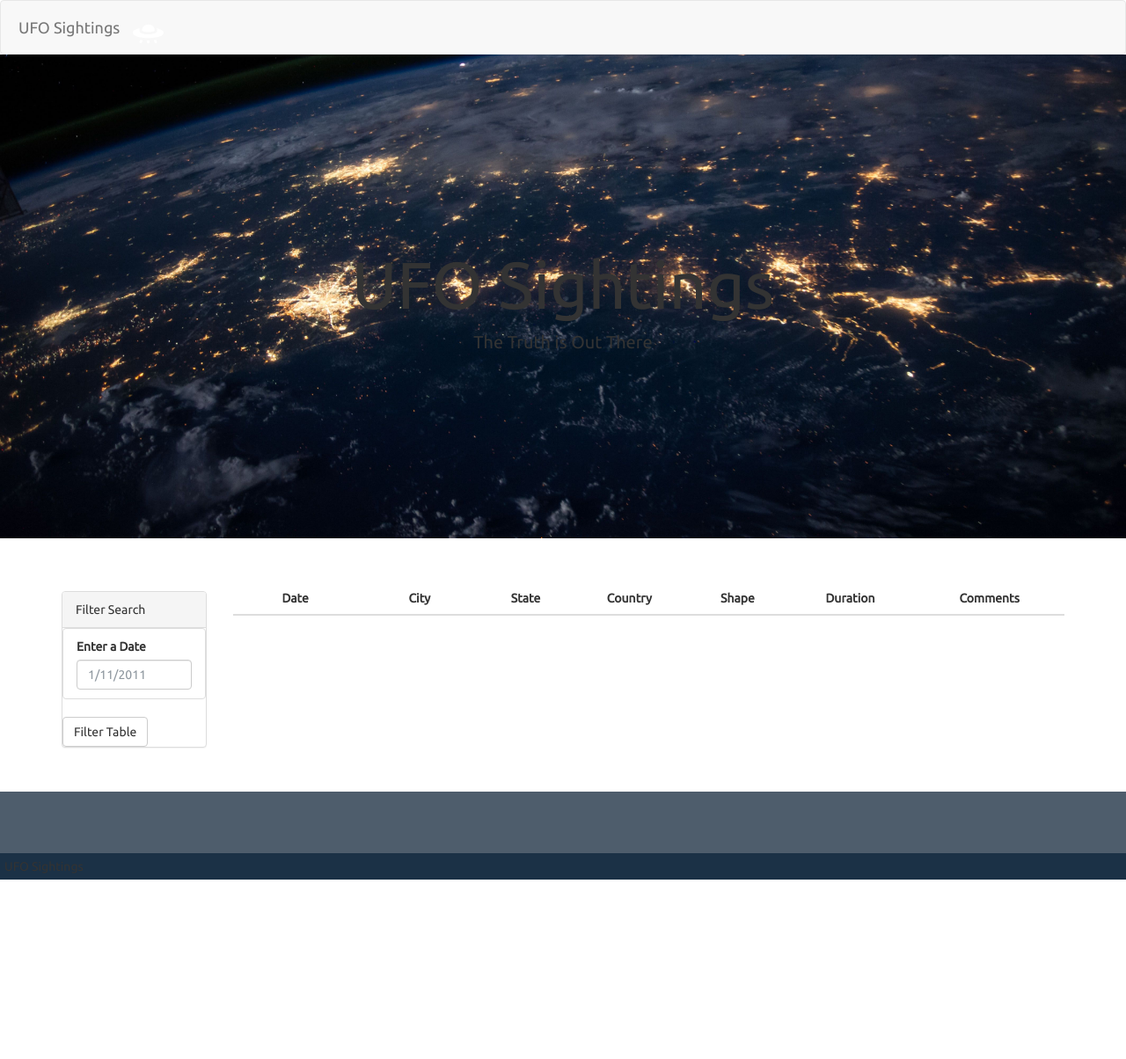
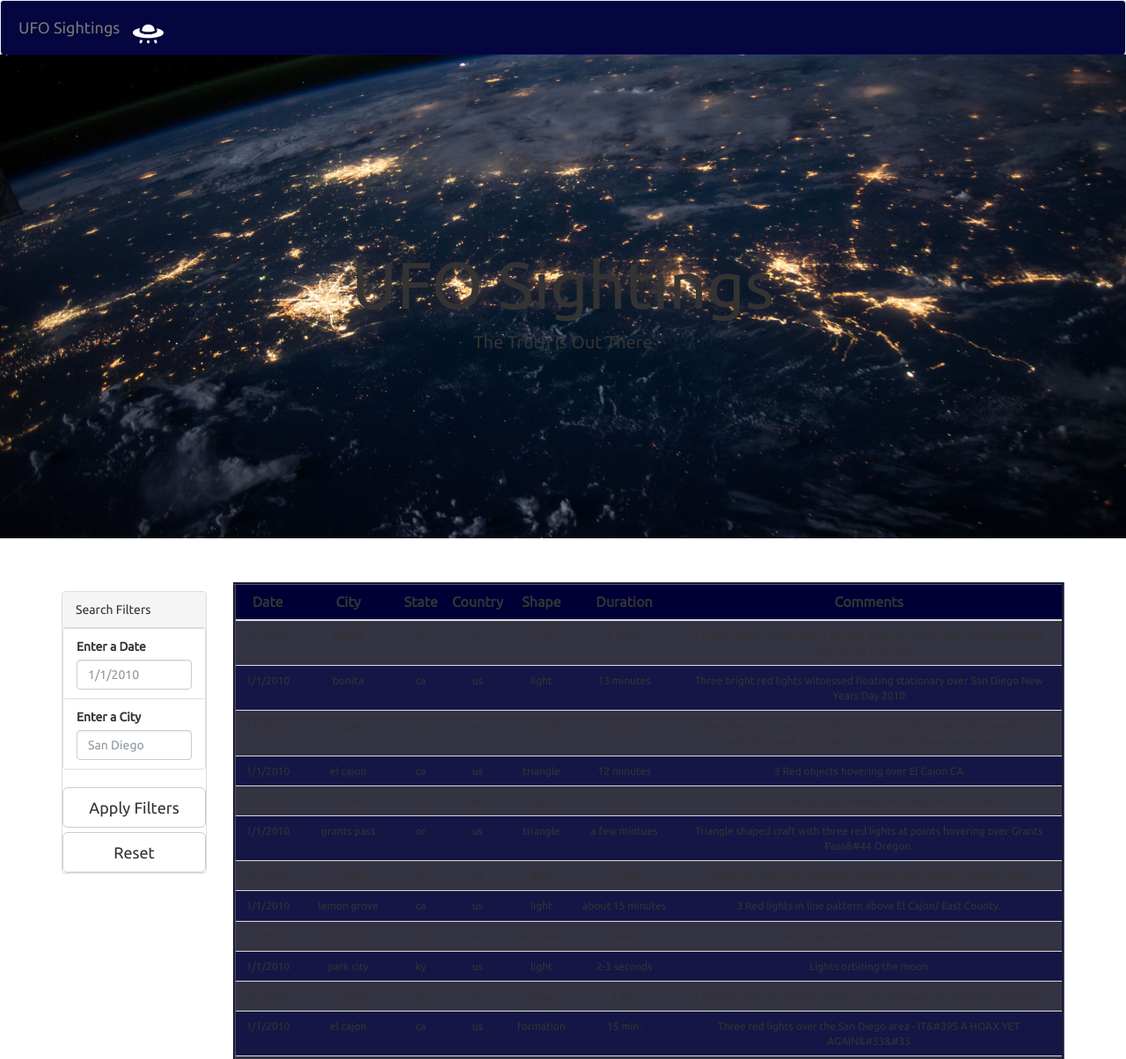
Before and after one commit to PatrickBarrett1/javascript-challenge, a plain HTML site: page UFO-level-1/index.html in a window 1280 px wide. Shown: the top 1204 px of the page at 88% size. Before the commit the page ends 1000 px from the top, so only its background shows below. Drawn offline with nearby package versions, Linux system fonts and the light colour scheme.

Commit message:
Added table and input filter

```diff
--- a/UFO-level-1/index.html
+++ b/UFO-level-1/index.html
@@ -3,7 +3,7 @@
 
 <head>
   <meta charset="utf-8">
-  <title>UFO Finder</title>
+  <title>Global UFO Research Organization</title>
   <meta name="viewport" content="width=device-width, initial-scale=1">
   <link rel="stylesheet" href="https://maxcdn.bootstrapcdn.com/bootswatch/3.3.7/superhero/bootstrap.min.css">
   <link href="https://fonts.googleapis.com/css?family=Ubuntu" rel="stylesheet">
@@ -30,25 +30,30 @@
         <div class="col-md-2">
           <aside class="filters">
             <div class="panel panel-default">
-              <div class="panel-heading">Filter Search</div>
+              <div class="panel-heading">Search Filters</div>
               <div class="panel-body">
                 <form>
                   <div class="form-group">
                     <ul class="list-group" id="filters">
                       <li class="filter list-group-item">
                         <label for="date">Enter a Date</label>
-                        <input class="form-control" id="datetime" type="text" placeholder="1/11/2011">
+                        <input class="form-control" id="datetime" type="text" placeholder="1/1/2010">
                       </li>
+                      <!-- City Search-->
+                        <li class="filter list-group-item nav-item dropdown" id="navbarCollapse">
+                          <label class="others nav-link active dropdown-toggle" href="#" data-toggle="dropdown" aria-haspopup="true" aria-expanded="false">Enter a City<span class="sr-only"></span></label>
+                          <input class="form-control" id="city" type="text" placeholder="San Diego">
                     </ul>
                   </div>
-                  <button id="filter-btn" type="button" class="btn btn-default">Filter Table</button>
+                  <button id="filter-btn" type="button" class="btn btn-default btn-lg btn-block">Apply Filters</button>
+                  <button id="reset-btn" type="reset" class="btn btn-default btn-lg btn-block">Reset</button>
                 </form>
               </div>
             </div>
           </aside>
         </div>
         <div class="col-md-10">
-          <div id="table-area" class="">
+          <div id="table-area" class="box">
             <table id="ufo-table" class="table table-striped">
               <thead>
                 <tr>
@@ -74,6 +79,24 @@
   <script src="https://d3js.org/d3.v5.min.js"></script>
   <script src="static/js/data.js"></script>
   <script src="static/js/app.js"></script>
+  <script>
+    var input = document.getElementById("datetime");
+    input.addEventListener("keyup", function(event) {
+        if (event.keyCode === 13) {
+            event.preventDefault();
+            document.getElementById("filter-btn").click();
+        }
+    });
+    </script>
+  <script>
+    var input = document.getElementById("city");
+    input.addEventListener("keyup", function(event) {
+        if (event.keyCode === 13) {
+            event.preventDefault();
+            document.getElementById("filter-btn").click();
+        }
+    });
+    </script>
 </body>
 
 </html>
--- a/UFO-level-1/static/css/style.css
+++ b/UFO-level-1/static/css/style.css
@@ -38,11 +38,6 @@ body {
   background: #1b3146;
 }
 
-.navbar {
-  padding: 5px;
-  margin: 0;
-}
-
 /* This CSS styles the ufo icon in the navbar */
 .nav-ufo {
   position: absolute;
@@ -51,6 +46,19 @@ body {
   width: 35px;
   color: white;
 }
+
+.navbar {
+  padding: 5px;
+  margin: 0;
+}
+
+.navbar {
+  background-color: rgb(5, 5, 63);
+  border-bottom-style: groove;
+  border-bottom-color: rgb(3, 8, 91);
+}
+
+
 
 /* Adding styles to the aside and filter form */
 .ufo-form {
@@ -73,8 +81,29 @@ select {
   outline: none;
 }
 
+table {
+  background-color: rgb(35, 37, 80);
+  border-color: rgb(80, 80, 129);
+  border-style: groove;
+  text-align: center;
+}
+
 #table-area th {
   text-align: center;
+  font-size: 16px;
+  font-weight: 4px;
+  background-color: rgb(0, 0, 54);
+}
+
+#table-area tr {
+  text-align: center;
+  background-color: rgb(22, 22, 70);
+  font-size: 12px;
+  font-weight: 4px;
+}
+
+tbody > tr:nth-child(2n+1) > td, tbody > tr:nth-child(2n+1) > th {
+  background-color: rgb(51, 51, 66);
 }
 
 #table-area th:first-child,
--- a/UFO-level-1/static/js/app.js
+++ b/UFO-level-1/static/js/app.js
@@ -2,3 +2,87 @@
 var tableData = data;
 
 // YOUR CODE HERE!
+// reference to the table body
+var tbody = d3.select('tbody');
+var button = d3.select('#filter-btn');
+var resetbtn = d3.select('#reset-btn');
+var inputField1 = d3.select('#datetime');
+var inputField2 = d3.select('#city');
+var columns = ['datetime', 'city', 'state', 'country', 'shape', 'durationMinutes', 'comments']
+
+var populate = (dataInput) => {
+    dataInput.forEach(ufo => {
+        var trow = tbody.append('tr');
+        columns.forEach(column => trow.append('td').text(ufo[column])
+        )
+    });
+}
+
+// populate data table
+populate(data);
+
+// user input filter
+button.on('click', () => {
+    d3.event.preventDefault();
+    var inputDate = inputField1.property('value').trim();
+    var inputCity = inputField2.property('value').toLowerCase().trim();
+    // filter matching user input
+    var filterDate = data.filter(data => data.datetime === inputDate);
+    console.log(filterDate);
+    var filterCity = data.filter(data => data.city === inputCity);
+    console.log(filterCity);
+    var filterData = data.filter(data => data.datetime === inputDate && data.city === inputCity);
+    console.log(filterData);
+
+tbody.html('');
+
+let response = {
+    filterData, filterCity, filterDate
+}
+
+if (response.filterData.length !== 0) {
+    populate(filterData);
+}
+    else if ( response.filterData.length === 0 && ((response.filterCity.length !== 0 || response.filterDate.length !==0))){
+        populate(filterCity) || populate(filterDate);
+    }
+    else {
+        tbody.append('tr').append('td').text('No UFO sigthings.');
+    }
+});
+
+resetbtn.on('click', () => {
+    tbody.html('')
+    populate(data)
+    console.log('Reset Filter')
+})
+    /* var button = d3.select('#filter-btn');
+
+button.on('click', function() {
+    var dateInput = d3.select('#date-filter');
+    var dateValue = dateInput.property('value');
+
+    var filtered = tableData.filter(item => item.dateTime === dateValue);
+    tbody.html(``); */
+/*     tableData.forEach(item => {
+        var tr = tbody.append('tr');
+        tr.append('td').text(item.datetime);
+        tr.append('td').text(item.city);
+        tr.append('td').text(item.state);
+        tr.append('td').text(item.country);
+        tr.append('td').text(item.shape);
+        tr.append('td').text(item.durationMinutes);
+        tr.append('td').text(item.comments);
+    });
+
+        filtered.forEach(item => {
+            var tr = tbody.append('tr');
+            tr.append('td').text(item.datetime);
+            tr.append('td').text(item.city);
+            tr.append('td').text(item.state);
+            tr.append('td').text(item.country);
+            tr.append('td').text(item.shape);
+            tr.append('td').text(item.durationMinutes);
+            tr.append('td').text(item.comments);
+        });
+ */
```
